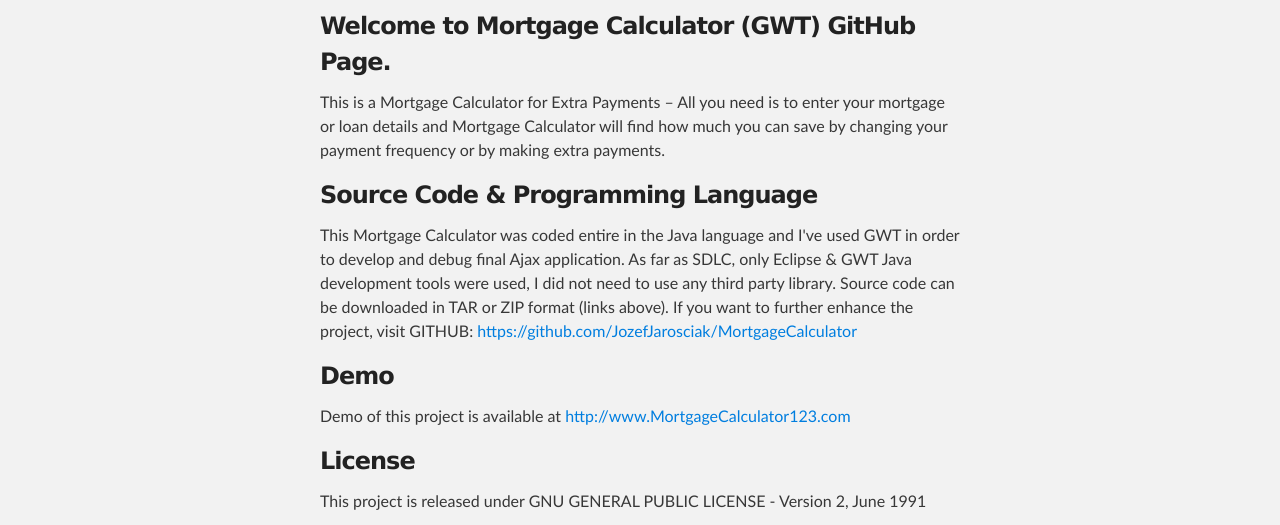
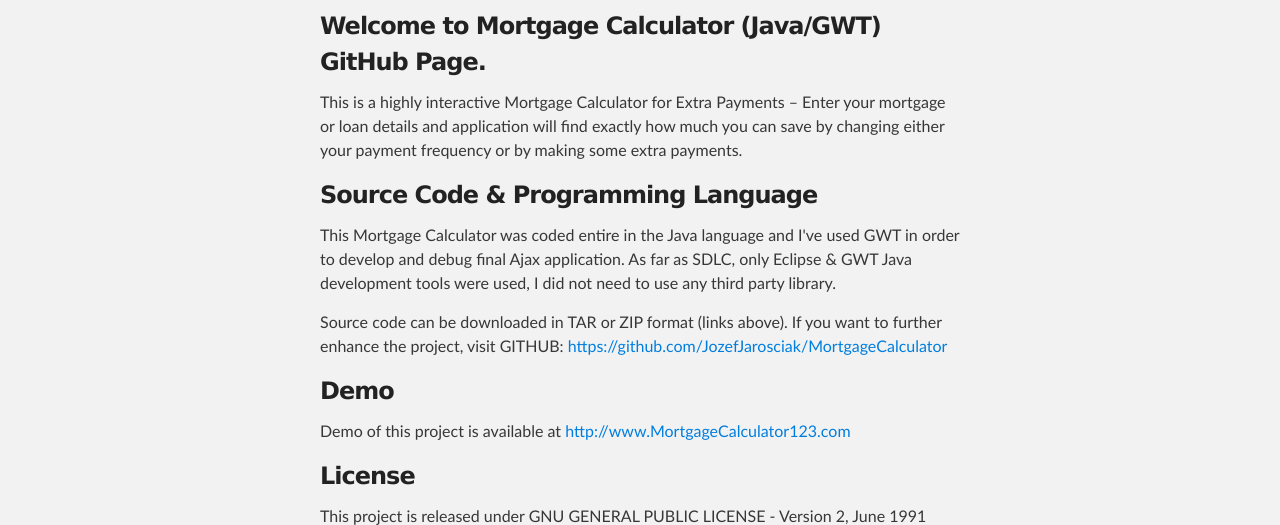
Before and after one commit to JozefJarosciak/MortgageCalculator, a plain HTML site: page index.html in a window 1280 px wide. Shown: the part 252-777 px from the top of the page. Drawn offline with Linux system fonts and the light colour scheme.

Commit message:
Create gh-pages branch via GitHub

```diff
--- a/index.html
+++ b/index.html
@@ -32,15 +32,16 @@
     <div id="main_content_wrap" class="outer">
       <section id="main_content" class="inner">
         <h3>
-<a id="welcome-to-mortgage-calculator-gwt-github-page" class="anchor" href="#welcome-to-mortgage-calculator-gwt-github-page" aria-hidden="true"><span class="octicon octicon-link"></span></a>Welcome to Mortgage Calculator (GWT) GitHub Page.</h3>
+<a id="welcome-to-mortgage-calculator-javagwt-github-page" class="anchor" href="#welcome-to-mortgage-calculator-javagwt-github-page" aria-hidden="true"><span class="octicon octicon-link"></span></a>Welcome to Mortgage Calculator (Java/GWT) GitHub Page.</h3>
 
-<p>This is a Mortgage Calculator for Extra Payments – All you need is to enter your mortgage or loan details and Mortgage Calculator will find how much you can save by changing your payment frequency or by making extra payments. </p>
+<p>This is a highly interactive Mortgage Calculator for Extra Payments – Enter your mortgage or loan details and application will find exactly how much you can save by changing either your payment frequency or by making some extra payments.</p>
 
 <h3>
 <a id="source-code--programming-language" class="anchor" href="#source-code--programming-language" aria-hidden="true"><span class="octicon octicon-link"></span></a>Source Code &amp; Programming Language</h3>
 
-<p>This Mortgage Calculator was coded entire in the Java language and I've used GWT in order to develop and debug final Ajax application. As far as SDLC, only Eclipse &amp; GWT Java development tools were used, I did not need to use any third party library.
-Source code can be downloaded in TAR or ZIP format (links above).
+<p>This Mortgage Calculator was coded entire in the Java language and I've used GWT in order to develop and debug final Ajax application. As far as SDLC, only Eclipse &amp; GWT Java development tools were used, I did not need to use any third party library.</p>
+
+<p>Source code can be downloaded in TAR or ZIP format (links above).
 If you want to further enhance the project, visit GITHUB: <a href="https://github.com/JozefJarosciak/MortgageCalculator">https://github.com/JozefJarosciak/MortgageCalculator</a></p>
 
 <h3>
--- a/params.json
+++ b/params.json
@@ -1 +1 @@
-{"name":"MortgageCalculator","tagline":"Mortgage Calculator (GWT)","body":"### Welcome to Mortgage Calculator (GWT) GitHub Page.\r\n\r\nThis is a Mortgage Calculator for Extra Payments – All you need is to enter your mortgage or loan details and Mortgage Calculator will find how much you can save by changing your payment frequency or by making extra payments. \r\n\r\n### Source Code & Programming Language\r\nThis Mortgage Calculator was coded entire in the Java language and I've used GWT in order to develop and debug final Ajax application. As far as SDLC, only Eclipse & GWT Java development tools were used, I did not need to use any third party library.\r\nSource code can be downloaded in TAR or ZIP format (links above). \r\nIf you want to further enhance the project, visit GITHUB: https://github.com/JozefJarosciak/MortgageCalculator\r\n\r\n### Demo\r\nDemo of this project is available at http://www.MortgageCalculator123.com\r\n\r\n### License\r\nThis project is released under GNU GENERAL PUBLIC LICENSE - Version 2, June 1991\r\n\r\n### Author\r\n@JozefJarosciak\r\n\r\n### Support / Contact\r\nHaving trouble? Contact me, I'll try to help as much as I can.","google":"","note":"Don't delete this file! It's used internally to help with page regeneration."}
+{"name":"MortgageCalculator","tagline":"Mortgage Calculator (GWT)","body":"### Welcome to Mortgage Calculator (Java/GWT) GitHub Page.\r\n\r\nThis is a highly interactive Mortgage Calculator for Extra Payments – Enter your mortgage or loan details and application will find exactly how much you can save by changing either your payment frequency or by making some extra payments.\r\n\r\n### Source Code & Programming Language\r\nThis Mortgage Calculator was coded entire in the Java language and I've used GWT in order to develop and debug final Ajax application. As far as SDLC, only Eclipse & GWT Java development tools were used, I did not need to use any third party library.\r\n\r\nSource code can be downloaded in TAR or ZIP format (links above). \r\nIf you want to further enhance the project, visit GITHUB: https://github.com/JozefJarosciak/MortgageCalculator\r\n\r\n### Demo\r\nDemo of this project is available at http://www.MortgageCalculator123.com\r\n\r\n### License\r\nThis project is released under GNU GENERAL PUBLIC LICENSE - Version 2, June 1991\r\n\r\n### Author\r\n@JozefJarosciak\r\n\r\n### Support / Contact\r\nHaving trouble? Contact me, I'll try to help as much as I can.","google":"","note":"Don't delete this file! It's used internally to help with page regeneration."}
```
